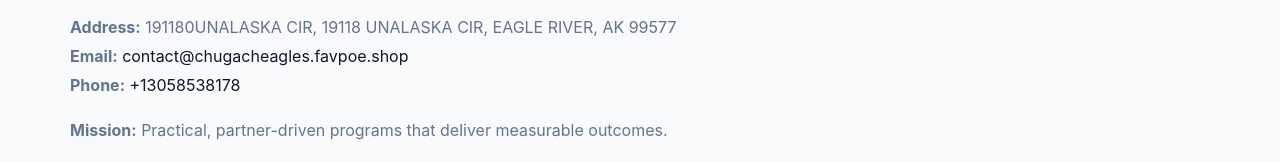
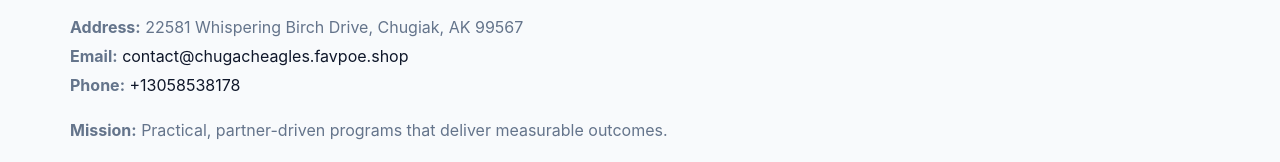
Before and after one commit to thuanbg111/chugach-eagles-wrestling-club-2907, a plain HTML site: page index.html in a window 1280 px wide. Shown: the part 1644-1806 px from the top of the page. Drawn offline with Linux system fonts and the light colour scheme.

Commit message:
Safe replace address only

```diff
--- a/index.html
+++ b/index.html
@@ -8,7 +8,7 @@
 <meta name="data-name" content="Chugach Eagles Wrestling Club">
 <meta name="data-email" content="contact@chugacheagles.favpoe.shop">
 <meta name="data-phone" content="+13058538178">
-<meta name="data-address" content="191180UNALASKA CIR, 19118 UNALASKA CIR, EAGLE RIVER, AK 99577">
+<meta name="data-address22581 Whispering Birch Drive, Chugiak, AK 99567">
 <meta name="data-map" content="191180UNALASKA+CIR,+19118+UNALASKA+CIR,+EAGLE+RIVER,+AK+99577">
   <meta name="description" content="We are a 501(c)(3) organization advancing community services, education, and direct relief through transparent programs, local partnerships, and measurable outcomes.">
 </head><body>
@@ -105,7 +105,7 @@
         <div class="small">California Nonprofit Public Benefit • 501(c)(3) • EIN 10072907</div>
       </div>
       <div class="footer-col">
-        <div class="small"><strong>Address:</strong> 191180UNALASKA CIR, 19118 UNALASKA CIR, EAGLE RIVER, AK 99577</div>
+        <div class="small"><strong>Address:</strong> 22581 Whispering Birch Drive, Chugiak, AK 99567</div>
         <div class="small"><strong>Email:</strong> <a href="mailto:contact@chugacheagles.favpoe.shop">contact@chugacheagles.favpoe.shop</a></div>
         <div class="small"><strong>Phone:</strong> <a href="tel:+13058538178">+13058538178</a></div>
       </div>
```
